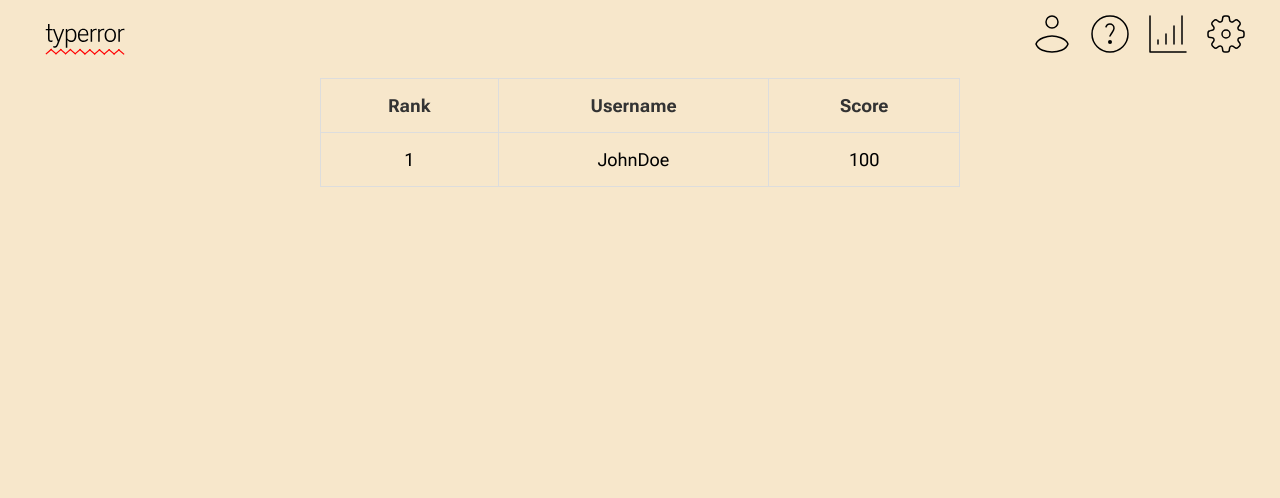
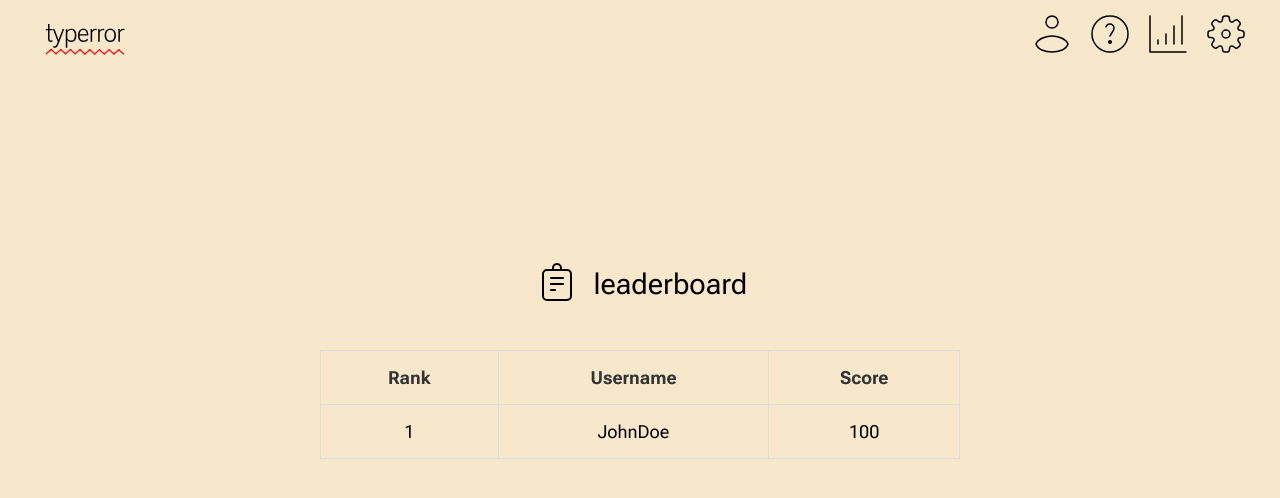
Before and after one commit to team-thunderdome/typerror, a React (Create React App) app in the folder client/: page /leaderboard in a window 1280 px wide. Shown: the top 498 px of the page. Built offline with nearby package versions, Linux system fonts and the light colour scheme.

Commit message:
Add leaderboard title

```diff
--- a/client/src/Leaderboard.js
+++ b/client/src/Leaderboard.js
@@ -1,6 +1,7 @@
 import React, { useEffect, useState } from "react";
 import "./Leaderboard.css";
 import Header from "./Header.js";
+import Title from "./LeaderboardTitle.js";
 
 const LeaderBoard = () => {
   const [scores, setScores] = useState([]);
@@ -18,6 +19,11 @@ const LeaderBoard = () => {
       <div className="header-container">
         <Header />
       </div>
+
+      <div className="title-container">
+        <Title />
+      </div>
+
       <table className="ldrTable">
         <thead>
           <tr>
--- /dev/null
+++ b/client/src/LeaderboardTitle.css
@@ -0,0 +1,10 @@
+.icon-text {
+  flex-wrap: nowrap;
+  display: flex;
+  align-items: center;
+  justify-content: center;
+}
+
+.image {
+  padding-right: 0.45em;
+}
--- /dev/null
+++ b/client/src/LeaderboardTitle.js
@@ -0,0 +1,17 @@
+import "./ResultsTitle.css";
+import icon_schedule from "./assets/history.svg";
+
+const ResultsTitle = () => {
+  return (
+    <div class="icon-text">
+      <div class="image">
+        <img class="image" src={icon_schedule} alt="graph" />
+      </div>
+      <div class="title">
+        <p>leaderboard</p>
+      </div>
+    </div>
+  );
+};
+
+export default ResultsTitle;
```
Also changed, not shown: client/public/prompt.json (added, +22 -0 lines).
